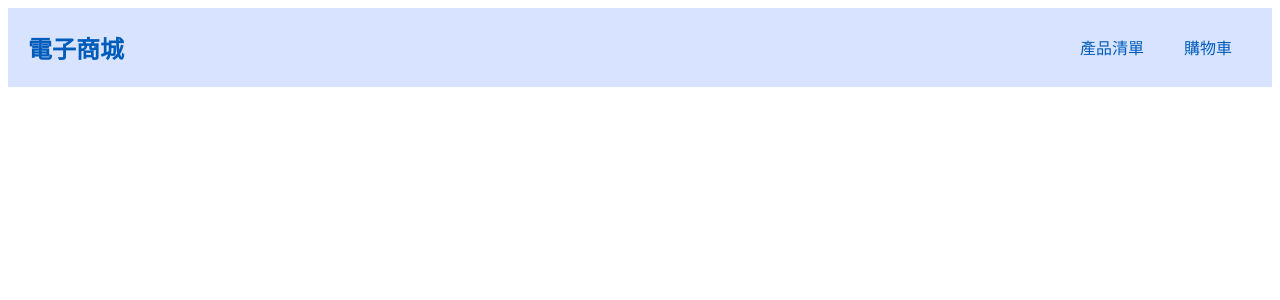
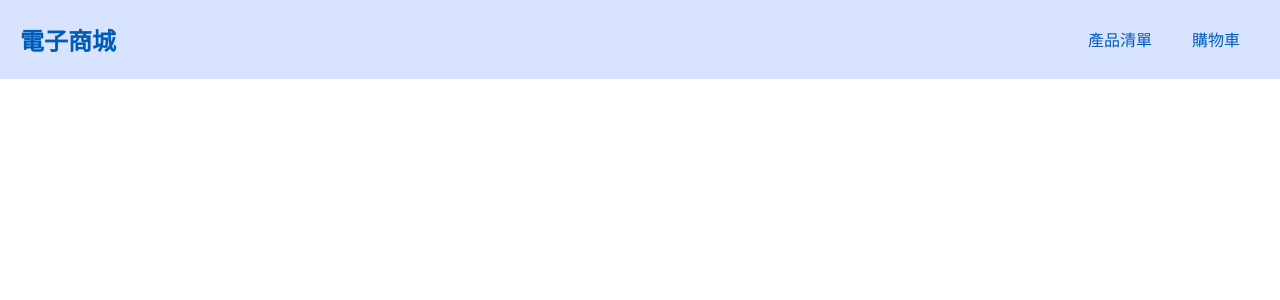
Before and after one commit to cwei1124/mcu-113-2-web-11050114-final, an Angular app: page / in a window 1280 px wide. Shown: the top 300 px of the page. Built offline with nearby package versions, Linux system fonts and the light colour scheme.

Commit message:
feat(body): 調整全局顯示樣式

```diff
--- a/src/app/app.component.ts
+++ b/src/app/app.component.ts
@@ -1,5 +1,4 @@
 import { Component } from '@angular/core';
-import { RouterOutlet } from '@angular/router';
 import { HeaderComponent } from './header/header.component';
 
 @Component({
--- a/src/styles.scss
+++ b/src/styles.scss
@@ -1 +1,4 @@
-/* You can add global styles to this file, and also import other style files */
+body {
+  margin: 0;
+  padding: 0;
+}
```
